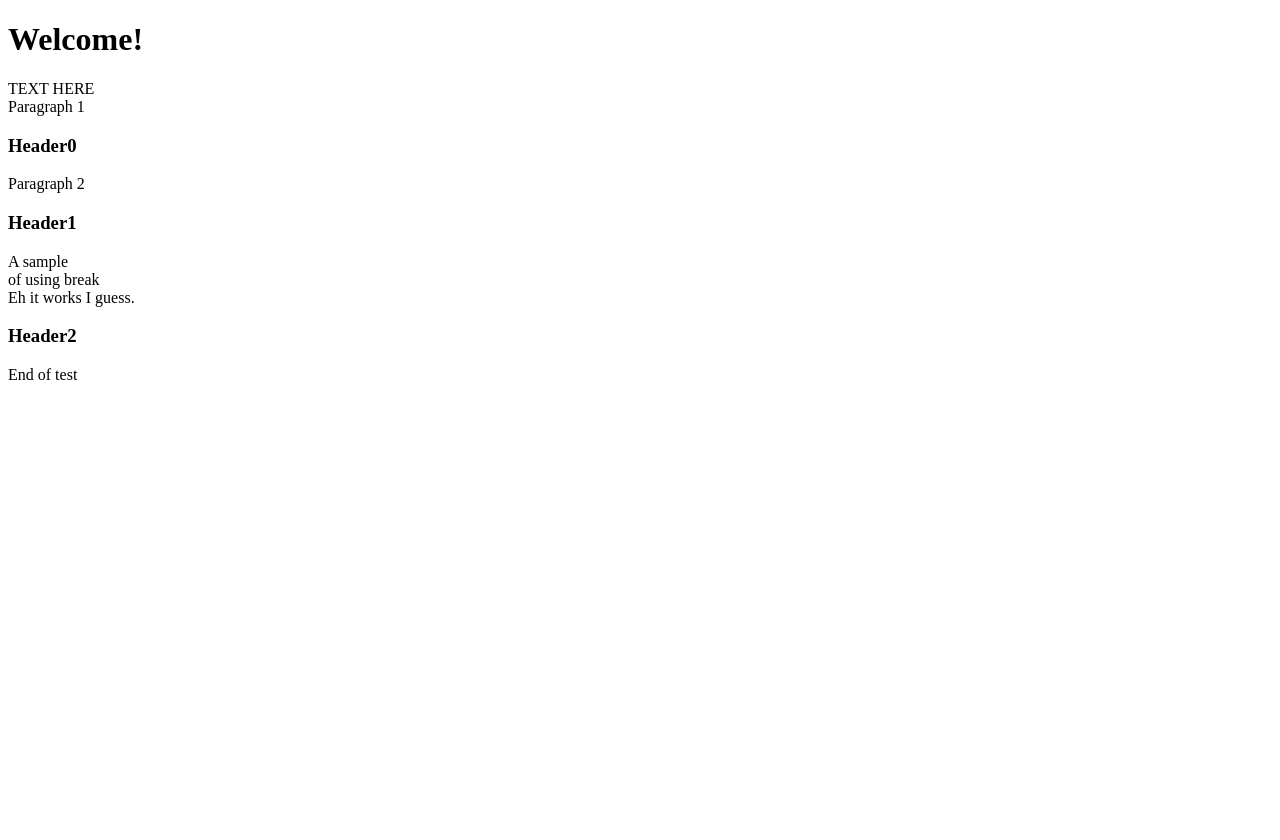
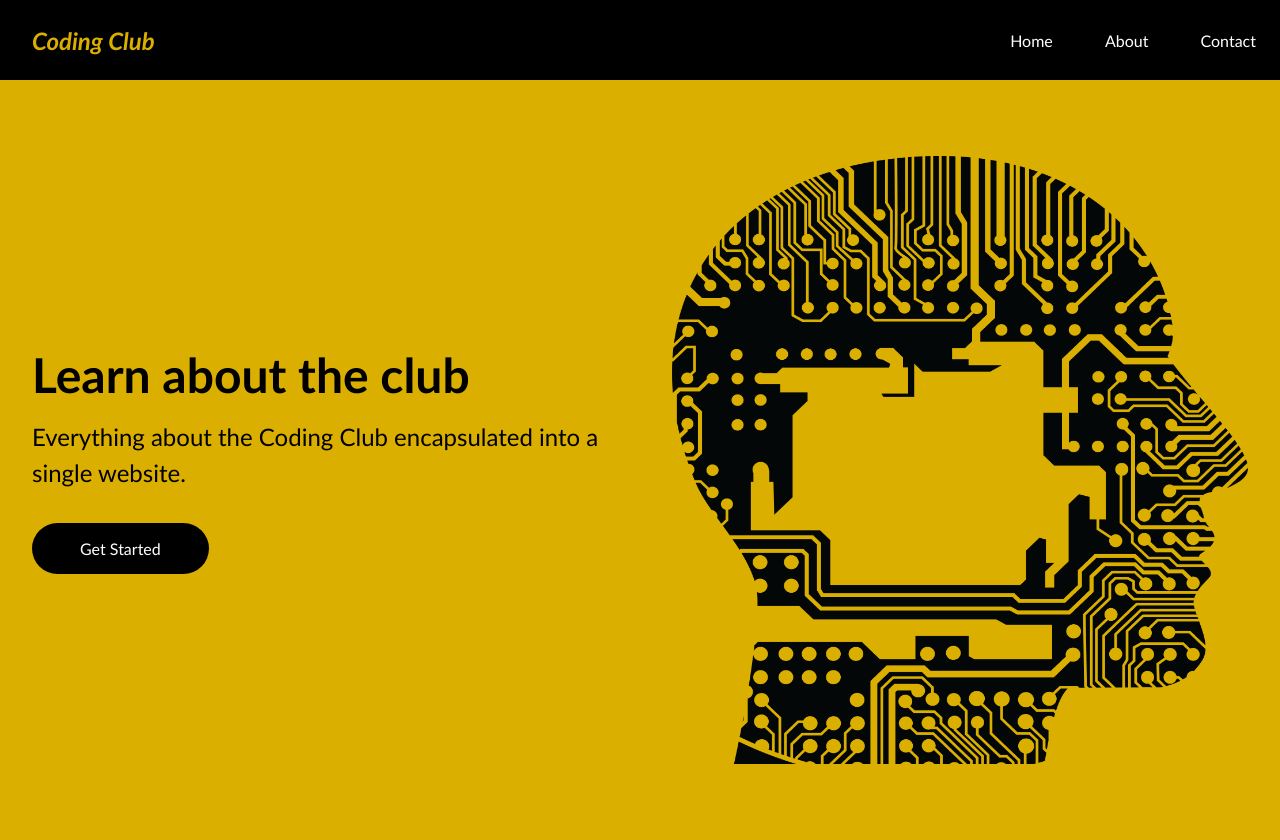
Before and after one commit to Da-ladder/OCRWebsite, a Django app: page /polls/tester/ in a window 1280 px wide. Before the commit the page ends 380 px from the top, so only its background shows below. Run offline with Django 5.2, Linux system fonts and the light colour scheme.

Commit message:
init website

```diff
--- /dev/null
+++ b/helloWorld/assests/style.css
@@ -0,0 +1,98 @@
+* {
+  box-sizing: border-box;
+  margin: 0;
+  padding: 0;
+  font-family: 'Trebuchet MS', 'Lucida Sans Unicode', 'Lucida Grande', 'Lucida Sans', Arial, sans-serif;
+}
+
+nav {
+  height: 80px;
+  background: #000000;
+  display: flex;
+  justify-content: space-between;
+  align-items: center;
+  padding: 0rem calc((100vw - 1300px) / 2);
+}
+
+.logo {
+  color: rgb(219, 175, 0);
+  font-size: 1.5rem;
+  font-weight: bold;
+  font-style: italic;
+  padding: 0 2rem;
+}
+
+nav a {
+  text-decoration: none;
+  color: #ffffff;
+  padding: 0 1.5rem;
+}
+
+nav a:hover {
+  color: rgb(104, 104, 104);
+}
+
+.hero {
+  background: rgb(219, 175, 0);
+
+}
+
+.hero-container {
+  display: grid;
+  grid-template-columns: 1fr 1fr;
+  height: 95vh;
+  padding: 0rem calc((100vw - 1399px) / 2);
+}
+
+.column-left {
+  display: flex;
+  flex-direction: column;
+  justify-content: center;
+  align-items: flex-start;
+  color: rgb(0, 0, 0);
+  padding: 0rem 2rem;
+}
+
+.column-left h1 {
+  margin-bottom: 1rem;
+  font-size: 3rem;
+}
+
+.column-left p {
+  margin-bottom: 2rem;
+  font-size: 1.5rem;
+  line-height: 1.5;
+}
+
+button {
+  padding: 1rem 3rem;
+  font-size: 1rem;
+  border: none;
+  color: #ffffff;
+  background: rgb(0, 0, 0);
+  cursor: pointer;
+  border-radius: 50px;
+}
+
+button:hover {
+  background-color: #fff;
+  color: #000;
+}
+
+.column-right {
+  display: flex;
+  justify-content: center;
+  align-items: center;
+  padding: 0rem 2rem;
+}
+
+.hero-image {
+  width: 100%;
+  height: 80%;
+}
+
+@media screen and (max-width: 750px){
+  .hero-container{
+      grid-template-columns: 1fr;
+  }
+}
--- a/helloWorld/helloWorld/settings.py
+++ b/helloWorld/helloWorld/settings.py
@@ -11,6 +11,7 @@ https://docs.djangoproject.com/en/5.0/ref/settings/
 """
 
 from pathlib import Path
+import os as os
 
 # Build paths inside the project like this: BASE_DIR / 'subdir'.
 BASE_DIR = Path(__file__).resolve().parent.parent
@@ -116,7 +117,10 @@ USE_TZ = True
 # Static files (CSS, JavaScript, Images)
 # https://docs.djangoproject.com/en/5.0/howto/static-files/
 
-STATIC_URL = "static/"
+STATIC_URL = "/static/"
+
+STATICFILES_DIRS = (os.path.join(BASE_DIR, "assests"),)
+
 
 # Default primary key field type
 # https://docs.djangoproject.com/en/5.0/ref/settings/#default-auto-field
--- a/helloWorld/polls/templates/polls/test.html
+++ b/helloWorld/polls/templates/polls/test.html
@@ -1,24 +1,41 @@
 <!DOCTYPE html>
-<html>
-<head>
-		<title>Polls Test</title>
-</head>
-<body>
+<html lang = "en">
+    <head>
+        <meta charset = "UTF-8">
+        <meta name="viewport" content = "width=device-width, initial-scale=1.0">
+        <title>Personal Portfolio</title>
+        <link rel="stylesheet" href="/static/style.css">
+    </head>
+    <body>
+        <nav>
+            <div class="logo">Coding Club</div>
+            <div class="nav-items">
+                <a href="/">Home</a>
+                <a href="/">About</a>
+                <a href="/">Contact</a>
+            </div>
+        </nav>
+        <section class="hero">
+            <div class="hero-container">
+                <div class="column-left">
+                    <h1>Learn about the club</h1>
+                    <p>Everything about the Coding Club encapsulated into a single website.</p>
+                    <button>Get Started</button>
+                </div>
+                <div class="column-right">
+                    <img src="/static/Business.png" alt="illustration" class="hero-image">
+                </div>
+            </div>
+        </section>
+    </body>
+</html>
 
-	<h1>Welcome!</h1>
-		<p>TEXT HERE<br>
-		Paragraph 1</p>
+<!--Main Colors:
 
-	<h3>Header0</h3>
-		<p>Paragraph 2</p>
+Magenta -- rgb(255, 0, 200)
+Blue -- #04fdf9
+Orange -- rgb(255, 153, 0)
 
-	<h3>Header1</h3>
-		<p>A sample<br>
-		of using break<br>
-		Eh it works I guess.</p>
 
-	<h3>Header2</h3>
-		<p>End of test</p>
 
-</body>
-</html>
+-->
--- a/helloWorld/polls/urls.py
+++ b/helloWorld/polls/urls.py
@@ -1,4 +1,5 @@
 from django.urls import path
+from django.contrib.staticfiles.urls import staticfiles_urlpatterns
 
 from . import views
 
@@ -14,3 +15,5 @@ urlpatterns = [
     # ex: /polls/tester/
     path("tester/", views.test, name="TEST"),
 ]
+
+urlpatterns += staticfiles_urlpatterns()
```
Also changed, not shown: helloWorld/assests/Business.png (added).
